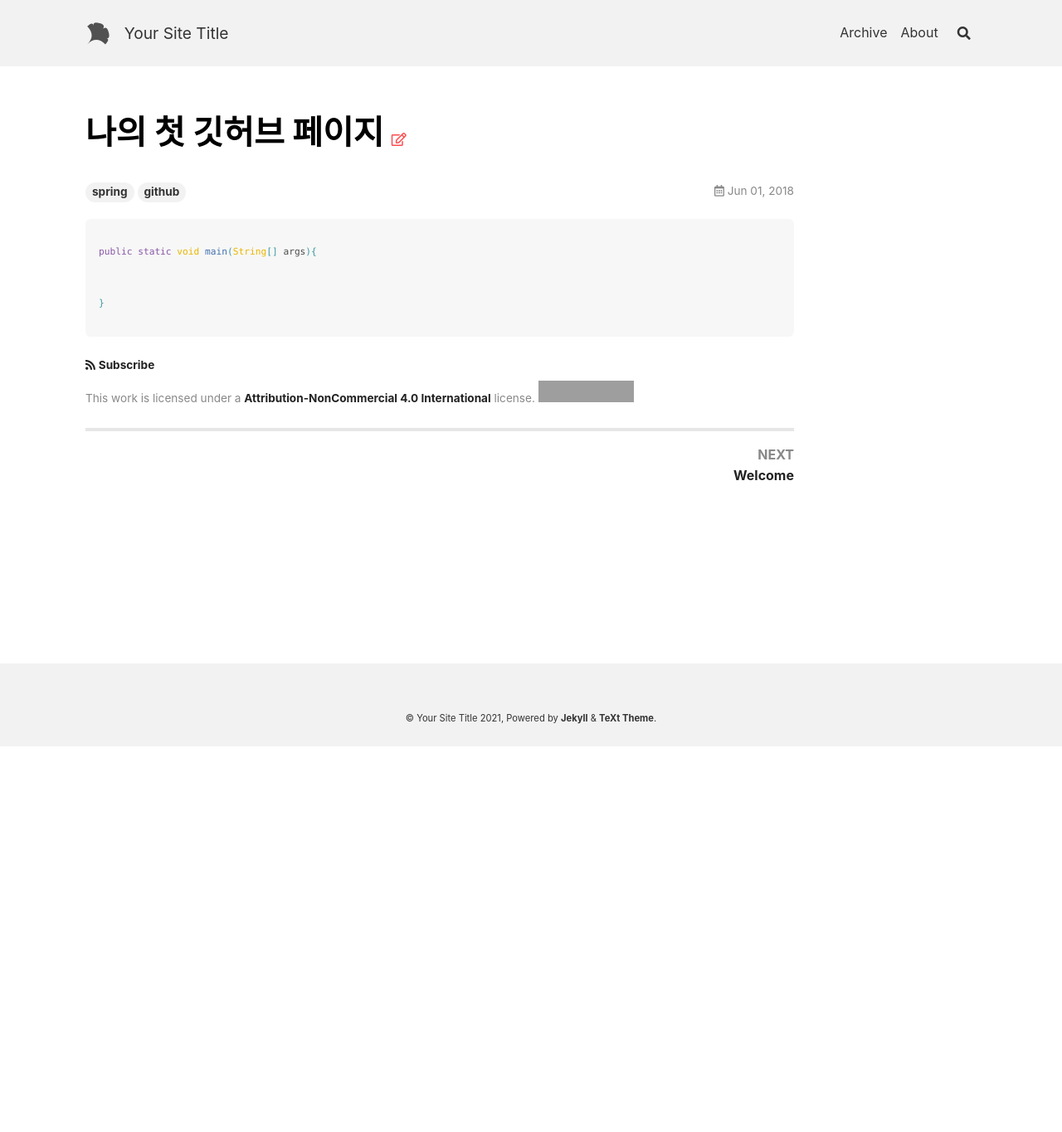
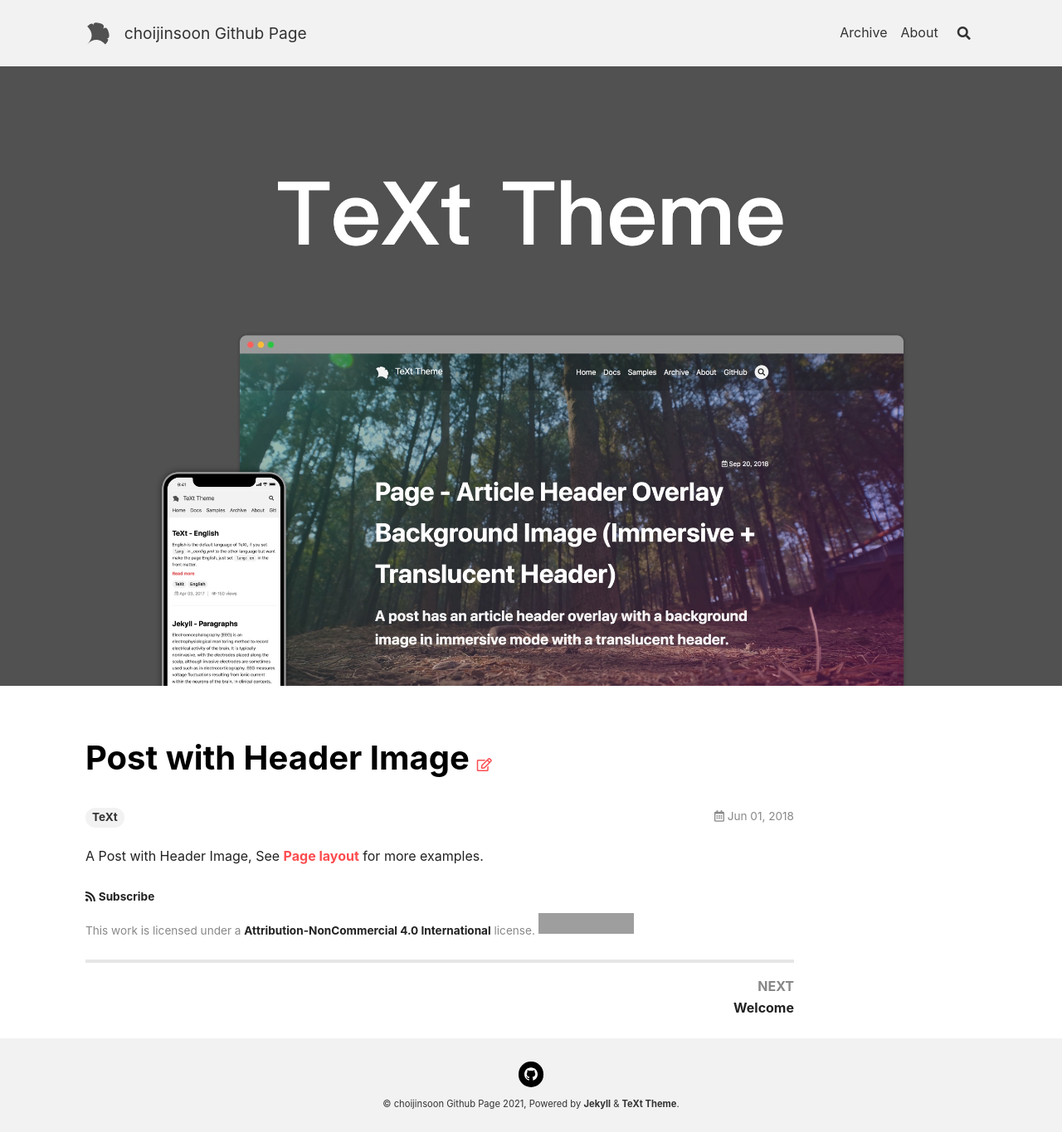
Before and after one commit to choijinsoon/choijinsoon.github.io, a Jekyll site: the page built from _posts/2018-06-01-header-image.md, in a window 1280 px wide. Shown: the whole page at 83% size. Built offline with Jekyll 4.4.1, drawn with Linux system fonts in a browser that asks for light colours; nearby versions of some CDN libraries; before the commit the page ends 900 px from its top, so only the background shows below that; grey boxes are pictures that could not be loaded.

Commit message:
my first page

````diff
--- a/_config.yml
+++ b/_config.yml
@@ -18,17 +18,17 @@
 ##############################
 text_skin: default # "default" (default), "dark", "forest", "ocean", "chocolate", "orange"
 highlight_theme: default # "default" (default), "tomorrow", "tomorrow-night", "tomorrow-night-eighties", "tomorrow-night-blue", "tomorrow-night-bright"
-url     : # the base hostname & protocol for your site e.g. https://www.someone.com
-baseurl : # does not include hostname
-title   : Your Site Title
+url     : https://choijinsoon.github.io # the base hostname & protocol for your site e.g. https://www.someone.com
+baseurl : ""# does not include hostname
+title   : choijinsoon Github Page
 description: > # this means to ignore newlines until "Language & timezone"
   Your Site Description
 
 
 ## => Language and Timezone
 ##############################
-lang: # the language of your site, default as "en"
-timezone: # see https://en.wikipedia.org/wiki/List_of_tz_database_time_zones for the available values
+lang: choijinsoon # the language of your site, default as "en"
+timezone: Asia/Seoul # see https://en.wikipedia.org/wiki/List_of_tz_database_time_zones for the available values
 
 
 ## => Author and Social
@@ -49,13 +49,13 @@ author:
   zhihu     : # "user_name" the last part of your profile url, e.g. https://www.zhihu.com/people/user_name
   douban    : # "user_name" the last part of your profile url, e.g. https://www.douban.com/people/user_name
   linkedin  : # "user_name" the last part of your profile url, e.g. https://www.linkedin.com/in/user_name
-  github    : # "user_name" the last part of your profile url, e.g. https://github.com/user_name
+  github    : choijinsoon # "user_name" the last part of your profile url, e.g. https://github.com/user_name
   npm       : # "user_name" the last part of your profile url, e.g. https://www.npmjs.com/~user_name
 
 
 ## => GitHub Repository (if the site is hosted by GitHub)
 ##############################
-repository: user_name/repo_name
+repository: choijinsoon/choijinsoon.github.io
 repository_tree: master
 
 
--- a/_posts/2018-06-01-header-image.md
+++ b/_posts/2018-06-01-header-image.md
@@ -1,14 +1,12 @@
 ---
-title: 나의 첫 깃허브 페이지
-tags: spring github
+title: Post with Header Image
+tags: TeXt
+article_header:
+  type: cover
+  image:
+    src: /screenshot.jpg
 ---
 
-```java
+A Post with Header Image, See [Page layout](https://kitian616.github.io/jekyll-TeXt-theme/samples.html#page-layout) for more examples.
 
-public static void main(String[] args){
-
-
-
-}
-
-```
+<!--more-->
````
Also changed, not shown: _posts/2022-12-08-첫포스트.md (+10 -8 lines).
